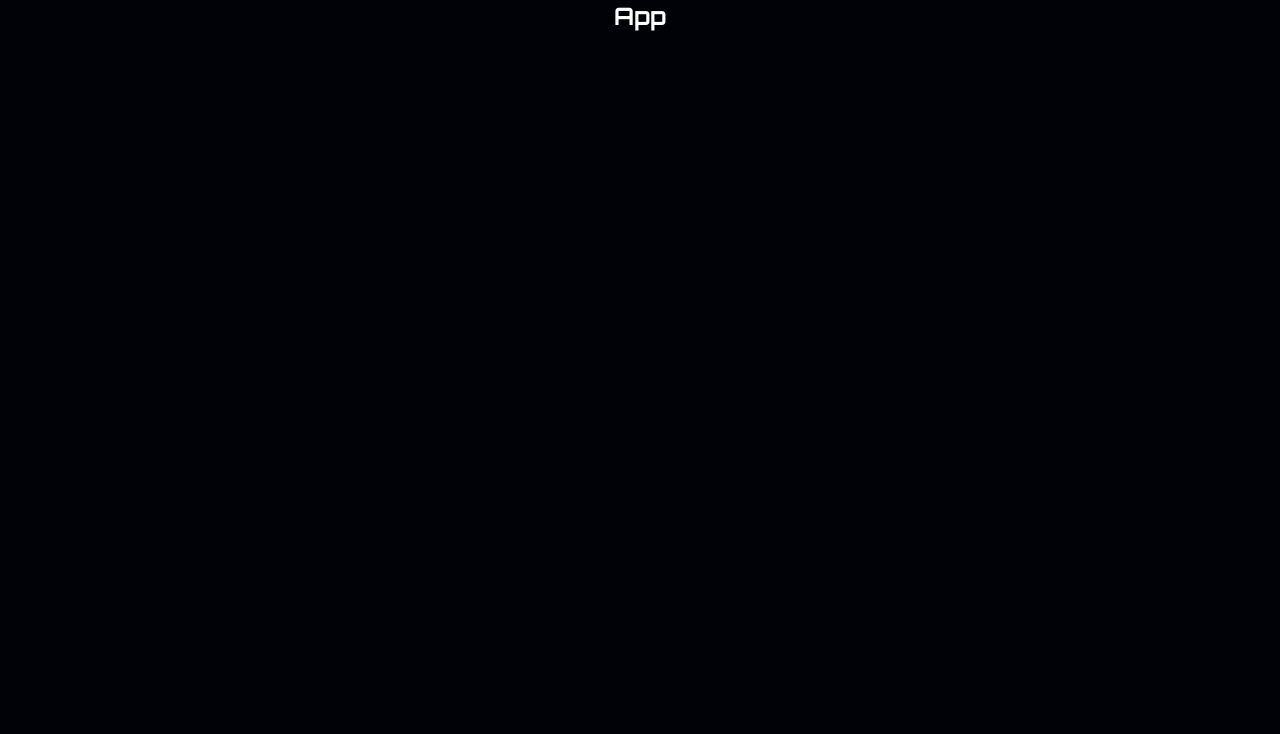
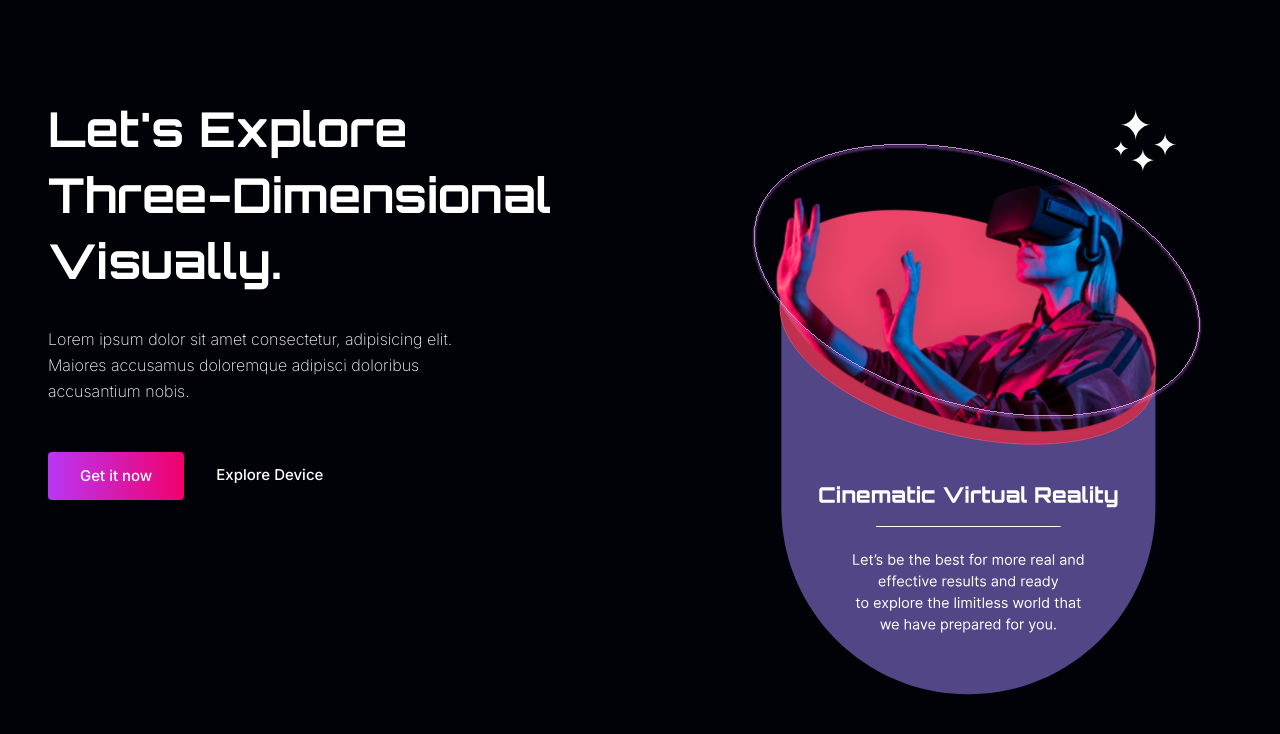
Before and after one commit to dgutierrez21/Proyecto-VR-Website-TailwindCSS, a React (Vite) app: page / in a window 1280 px wide. Shown: the top 734 px of the page. Built offline with nearby package versions, Linux system fonts and the light colour scheme.

Commit message:
add banner section

```diff
--- a/src/App.jsx
+++ b/src/App.jsx
@@ -1,7 +1,9 @@
+import { Banner } from "./components/Banner";
+
 function App() {
   return (
     <>
-      <h1 className="text-2xl font-bold text-center">App</h1>
+      <Banner />
     </>
   );
 }
--- /dev/null
+++ b/src/components/Banner.jsx
@@ -0,0 +1,36 @@
+import Img from "../assets/img/banner-img.svg";
+
+export const Banner = () => {
+  return (
+    <section className="min-h-[600px] text-center pt-12 pb-12 lg:pt-24 lg:pb-0 lg:text-left relative">
+      <div className="container mx-auto">
+        <div className="flex flex-col lg:flex-row">
+          <div className="">
+            <h1 className="text-3xl font-bold mb-8 lg:text-5xl lg:leading-snug">
+              Let's Explore <br />
+              Three-Dimensional Visually.
+            </h1>
+            <p className="font-secondary mb-12 max-w-[440px] mx-auto lg:mx-0">
+              Lorem ipsum dolor sit amet consectetur, adipisicing elit. Maiores
+              accusamus doloremque adipisci doloribus accusantium nobis.
+            </p>
+
+            <div className="flex items-center justify-around space-x-4 max-w-[320px] mx-auto mb-12 lg:space-x-8 lg:max-w-none lg:mx-0 lg:justify-start">
+              <button className="btn">Get it now</button>
+              <a
+                href="#"
+                className="border-b-2 border-transparent hover:border-white transition ease-out"
+              >
+                Explore Device
+              </a>
+            </div>
+          </div>
+
+          <div className="">
+            <img src={Img} alt="" />
+          </div>
+        </div>
+      </div>
+    </section>
+  );
+};
```
